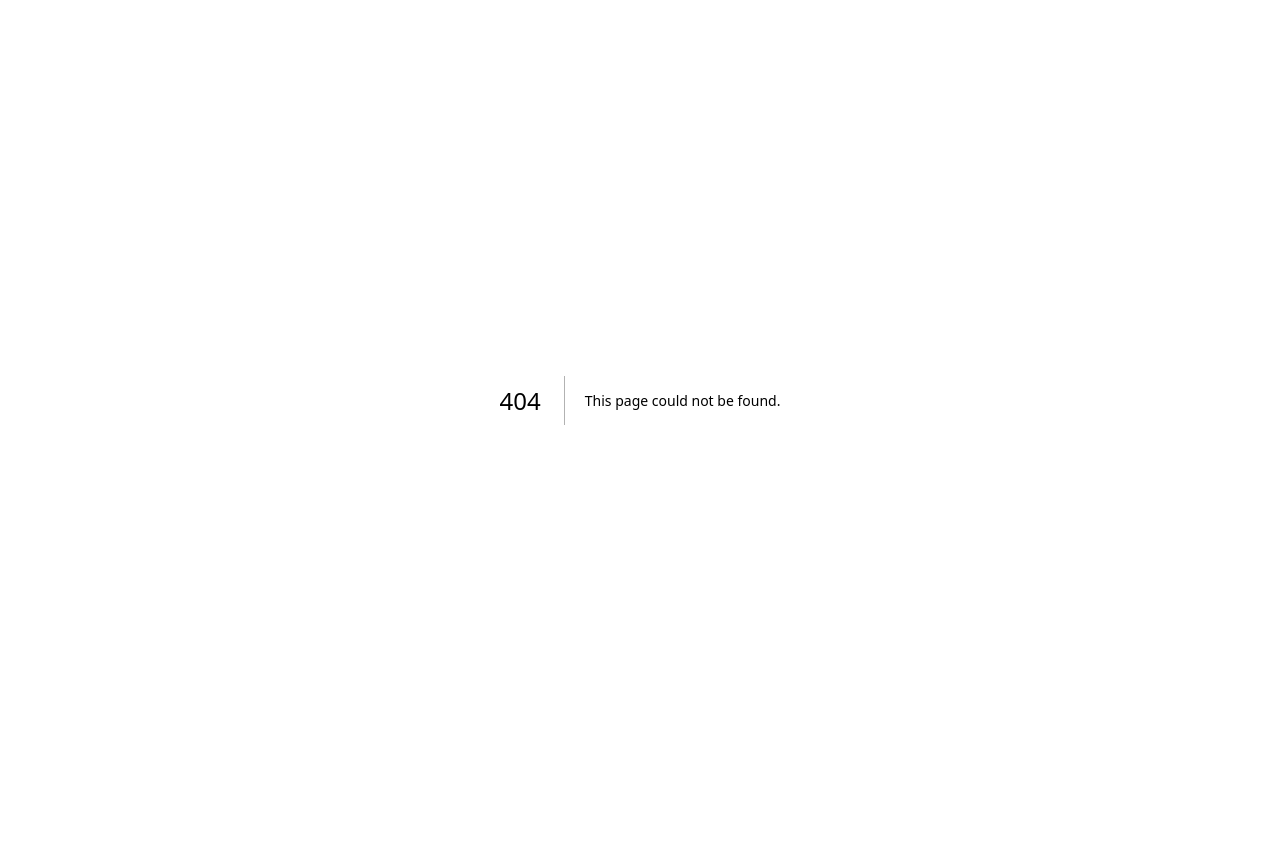
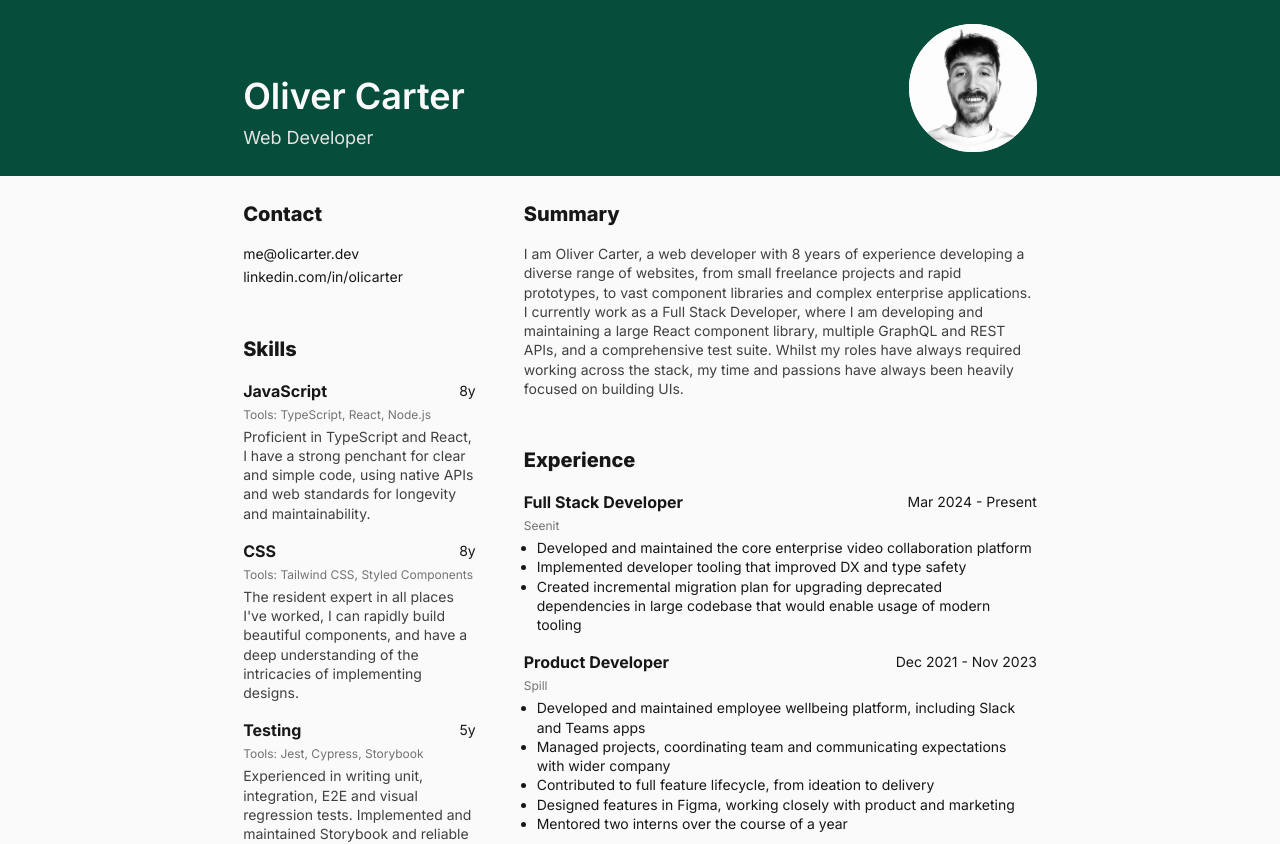
Before and after one commit to olicarter/portfolio, a Next.js app: page /cv in a window 1280 px wide. Before the commit this address had no page. Shown: the top 844 px of the page. Before the commit the page ends 800 px from the top, so only its background shows below. Built offline with nearby package versions, Linux system fonts and the light colour scheme.

Commit message:
✨ create cv page

```diff
--- a/app/components/Avatar.tsx
+++ b/app/components/Avatar.tsx
@@ -4,22 +4,25 @@ import Image from 'next/image'
 import { useState } from 'react'
 import { twMerge } from 'tailwind-merge'
 
-export default function Avatar() {
+export default function Avatar({ size = 192 }: { size?: number }) {
   const [isLoaded, setIsLoaded] = useState(false)
 
   return (
-    <div className="bg-neutral-50 h-48 overflow-hidden place-self-center relative rounded-full shrink-0 w-48">
+    <div
+      className="bg-neutral-50 overflow-hidden place-self-center relative rounded-full shrink-0"
+      style={{ height: size, width: size }}
+    >
       <Image
         alt="Oli Carter avatar"
         className={twMerge(
           'bottom-3 duration-500 relative rounded-full transition-opacity',
           isLoaded ? 'opacity-100' : 'opacity-0',
         )}
-        height={256}
+        height={size * 2}
         onLoad={() => setIsLoaded(true)}
         priority
         src="/me.jpg"
-        width={256}
+        width={size * 2}
       />
     </div>
   )
--- /dev/null
+++ b/app/cv/page.tsx
@@ -0,0 +1,170 @@
+import { type ReactNode } from 'react'
+import Avatar from '@/app/components/Avatar'
+import './style.css'
+
+const data = {
+  summary:
+    'I am Oliver Carter, a web developer with 8 years of experience developing a diverse range of websites, from small freelance projects and rapid prototypes, to vast component libraries and complex enterprise applications. I currently work as a Full Stack Developer, where I am developing and maintaining a large React component library, multiple GraphQL and REST APIs, and a comprehensive test suite. Whilst my roles have always required working across the stack, my time and passions have always been heavily focused on building UIs.',
+  experience: [
+    {
+      company: 'Seenit',
+      url: 'https://seenit.io',
+      role: 'Full Stack Developer',
+      date: 'Mar 2024 - Present',
+      responsibilities: [
+        'Developed and maintained the core enterprise video collaboration platform',
+        'Implemented developer tooling that improved DX and type safety',
+        'Created incremental migration plan for upgrading deprecated dependencies in large codebase that would enable usage of modern tooling',
+      ],
+    },
+    {
+      company: 'Spill',
+      url: 'https://spill.chat',
+      role: 'Product Developer',
+      date: 'Dec 2021 - Nov 2023',
+      responsibilities: [
+        'Developed and maintained employee wellbeing platform, including Slack and Teams apps',
+        'Managed projects, coordinating team and communicating expectations with wider company',
+        'Contributed to full feature lifecycle, from ideation to delivery',
+        'Designed features in Figma, working closely with product and marketing',
+        'Mentored two interns over the course of a year',
+      ],
+    },
+    {
+      company: 'Seenit',
+      url: 'https://seenit.io',
+      role: 'Full Stack Developer',
+      date: 'Mar 2019 - Nov 2021',
+      responsibilities: [
+        'Developed multiple greenfield frontend and backend codebases',
+        'Contributed heavily to large React component library, using Storybook for parallel development',
+        'Maintained legacy React frontend and Python backend',
+        'Implemented frontend data caching strategies for improved performance',
+        'Developed and maintained CI/CD pipelines using Kubernetes and Github Actions',
+      ],
+    },
+  ],
+  skills: [
+    {
+      name: 'JavaScript',
+      years: 8,
+      tools: ['TypeScript', 'React', 'Node.js'],
+      description:
+        'Proficient in TypeScript and React, I have a strong penchant for clear and simple code, using native APIs and web standards for longevity and maintainability.',
+    },
+    {
+      name: 'CSS',
+      years: 8,
+      tools: ['Tailwind CSS', 'Styled Components'],
+      description:
+        "The resident expert in all places I've worked, I can rapidly build beautiful components, and have a deep understanding of the intricacies of implementing designs.",
+    },
+    {
+      name: 'Testing',
+      years: 5,
+      tools: ['Jest', 'Cypress', 'Storybook'],
+      description:
+        'Experienced in writing unit, integration, E2E and visual regression tests. Implemented and maintained Storybook and reliable data mocking strategies.',
+    },
+  ],
+}
+
+export default function CVPage() {
+  return (
+    <div className="bg-neutral-50 flex flex-col items-center min-h-screen text-neutral-900">
+      <header className="bg-emerald-900 flex flex-col items-center p-6 text-neutral-50 w-full">
+        <div className="flex items-end justify-between max-a4">
+          <div className="space-y-2">
+            <h1>Oliver Carter</h1>
+            <p>Web Developer</p>
+          </div>
+          <Avatar size={128} />
+        </div>
+      </header>
+      <div className="flex flex-col items-center p-6">
+        <div className="*:space-y-12 gap-x-12 grid grid-cols-3 max-a4">
+          <div>
+            <section>
+              <h3>Contact</h3>
+              <ul className="space-y-1 text-sm">
+                <li>
+                  <a href="mailto:me@olicarter.dev">me@olicarter.dev</a>
+                </li>
+                <li>
+                  <a
+                    className="line-clamp-1 text-ellipsis"
+                    href="https://www.linkedin.com/in/olicarter"
+                  >
+                    linkedin.com/in/olicarter
+                  </a>
+                </li>
+              </ul>
+            </section>
+            <section>
+              <h3>Skills</h3>
+              <ul className="space-y-4">
+                {data.skills.map(skill => (
+                  <Item
+                    key={skill.name}
+                    heading={skill.name}
+                    annotation={`${skill.years}y`}
+                    subheading={`Tools: ${skill.tools.join(', ')}`}
+                    body={<p>{skill.description}</p>}
+                  />
+                ))}
+              </ul>
+            </section>
+          </div>
+          <div className="col-span-2">
+            <section>
+              <h3>Summary</h3>
+              <p>{data.summary}</p>
+            </section>
+            <section>
+              <h3>Experience</h3>
+              <ul className="space-y-4 text-sm">
+                {data.experience.map(experience => (
+                  <Item
+                    key={experience.company}
+                    heading={experience.role}
+                    annotation={experience.date}
+                    subheading={
+                      <a href={experience.url} rel="noreferrer" target="_blank">
+                        {experience.company}
+                      </a>
+                    }
+                    body={
+                      <ul className="list-disc list-outside pl-[13px]">
+                        {experience.responsibilities.map(responsibility => (
+                          <li key={responsibility}>{responsibility}</li>
+                        ))}
+                      </ul>
+                    }
+                  />
+                ))}
+              </ul>
+            </section>
+          </div>
+        </div>
+      </div>
+    </div>
+  )
+}
+
+function Item(props: {
+  heading: string
+  annotation: string
+  subheading: ReactNode
+  body: ReactNode
+}) {
+  return (
+    <li className="space-y-1">
+      <header className="flex items-center justify-between">
+        <h5>{props.heading}</h5>
+        <span className="text-sm">{props.annotation}</span>
+      </header>
+      <p className="text-neutral-500 text-xs">{props.subheading}</p>
+      {props.body}
+    </li>
+  )
+}
--- /dev/null
+++ b/app/cv/style.css
@@ -0,0 +1,39 @@
+a {
+  @apply hover:underline;
+}
+
+header h1 {
+  @apply font-semibold text-4xl;
+}
+
+header p {
+  @apply text-lg text-neutral-200;
+}
+
+section {
+  @apply space-y-4;
+}
+
+section h3 {
+  @apply font-extrabold text-xl;
+}
+
+section h5 {
+  @apply font-bold;
+}
+
+section header {
+  @apply text-base;
+}
+
+section p {
+  @apply leading-snug text-neutral-700 text-sm;
+}
+
+li {
+  @apply leading-snug;
+}
+
+.max-a4 {
+  @apply max-w-[210mm] w-full;
+}
```
